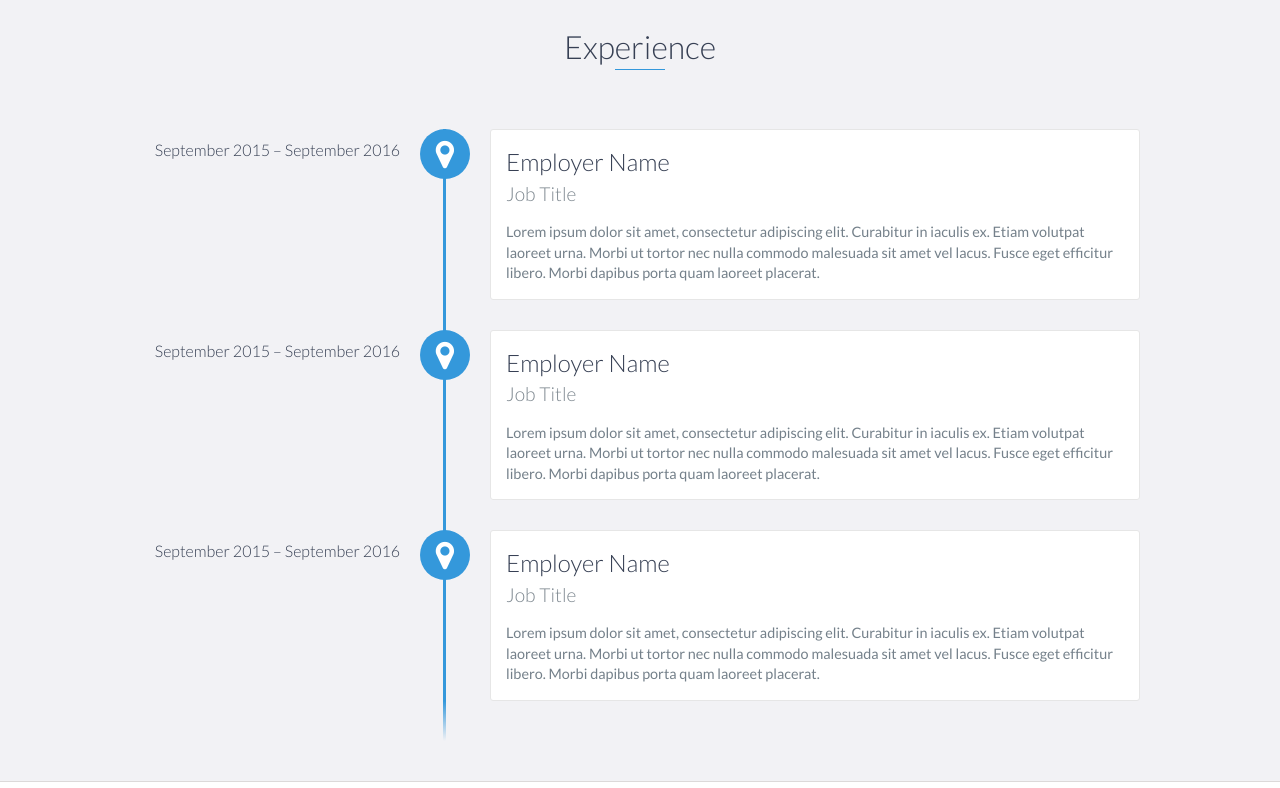
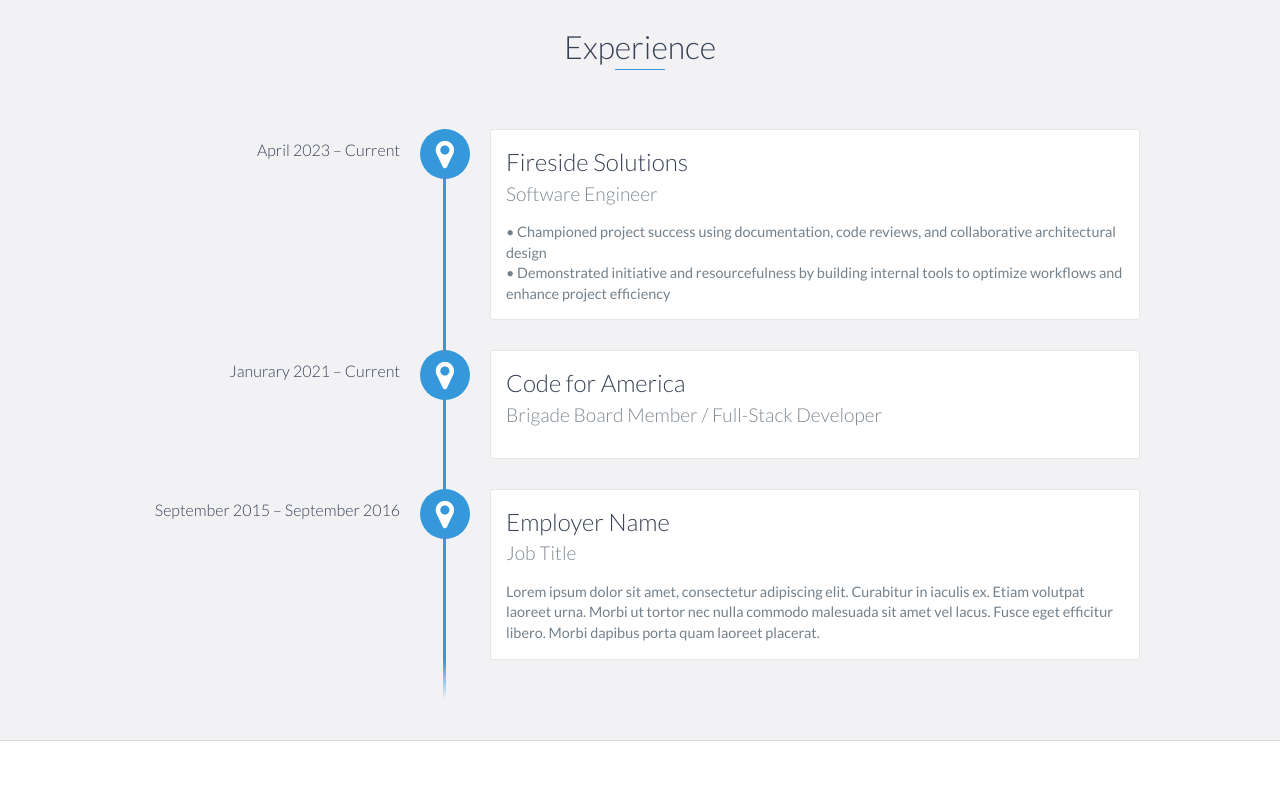
Before and after one commit to musstaffali/portfollio, a website: page index.html in a window 1280 px wide. Shown: the part 1280-2068 px from the top of the page. Drawn offline with nearby package versions, Linux system fonts and the light colour scheme.

Commit message:
experince

```diff
--- a/index.html
+++ b/index.html
@@ -53,7 +53,7 @@
         <div id="lead-content">
             <h1>Mustafa Mustafa</h1>
             <h2>Software Engineer</h2>
-            <a href="#" class="btn-rounded-white">Download Resume</a>
+            <a href="resume/Mustafa Mustafa SWE Resume (1).pdf" class="btn-rounded-white">Download Resume</a>
         </div>
         <!-- End #lead-content -->
 
@@ -93,20 +93,20 @@
     <div id="experience" class="background-alt">
         <h2 class="heading">Experience</h2>
         <div id="experience-timeline">
-            <div data-date="September 2015 – September 2016">
-                <h3>Employer Name</h3>
-                <h4>Job Title</h4>
-                <p>
-                    Lorem ipsum dolor sit amet, consectetur adipiscing elit. Curabitur in iaculis ex. Etiam volutpat laoreet urna. Morbi ut tortor nec nulla commodo malesuada sit amet vel lacus. Fusce eget efficitur libero. Morbi dapibus porta quam laoreet placerat.
-                </p>
+            <div data-date="April 2023 – Current">
+                <h3>Fireside Solutions</h3>
+                <h4>Software Engineer</h4>
+                <p>• Championed project success using documentation, code reviews, and collaborative architectural design</p>
+                <p>• Demonstrated initiative and resourcefulness by building internal tools to optimize workflows and enhance project efficiency    </p>
             </div>
 
-            <div data-date="September 2015 – September 2016">
-                <h3>Employer Name</h3>
-                <h4>Job Title</h4>
-                <p>
-                    Lorem ipsum dolor sit amet, consectetur adipiscing elit. Curabitur in iaculis ex. Etiam volutpat laoreet urna. Morbi ut tortor nec nulla commodo malesuada sit amet vel lacus. Fusce eget efficitur libero. Morbi dapibus porta quam laoreet placerat.
-                </p>
+            <div data-date="Janurary 2021 – Current">
+                <h3>Code for America</h3>
+                <h4>Brigade Board Member / Full-Stack Developer</h4>
+                <p></p>
+                <p></p>
+                <p></p>
+                <p></p>
             </div>
 
             <div data-date="September 2015 – September 2016">
```
Also changed, not shown: css/styles.css, 1 other file.
